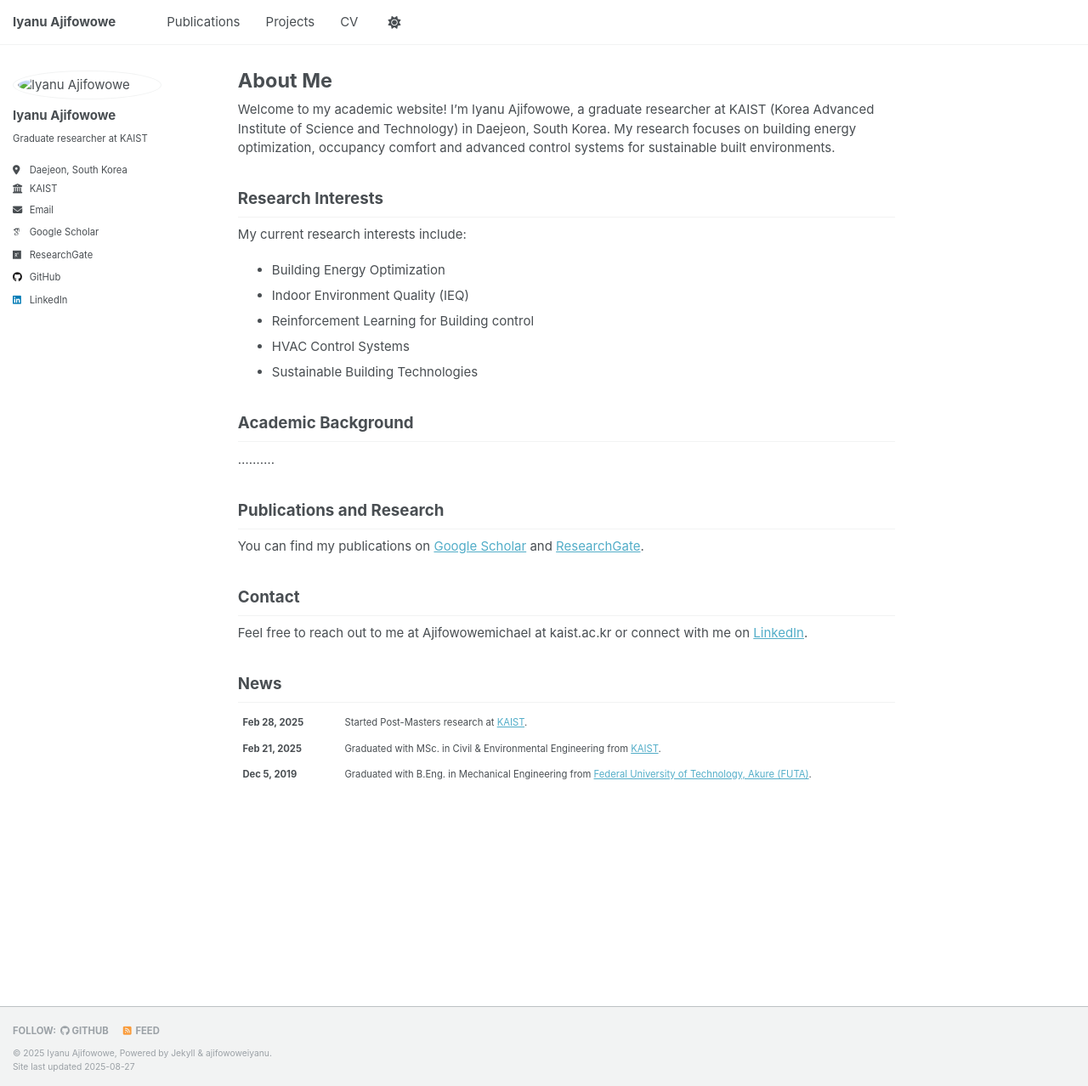
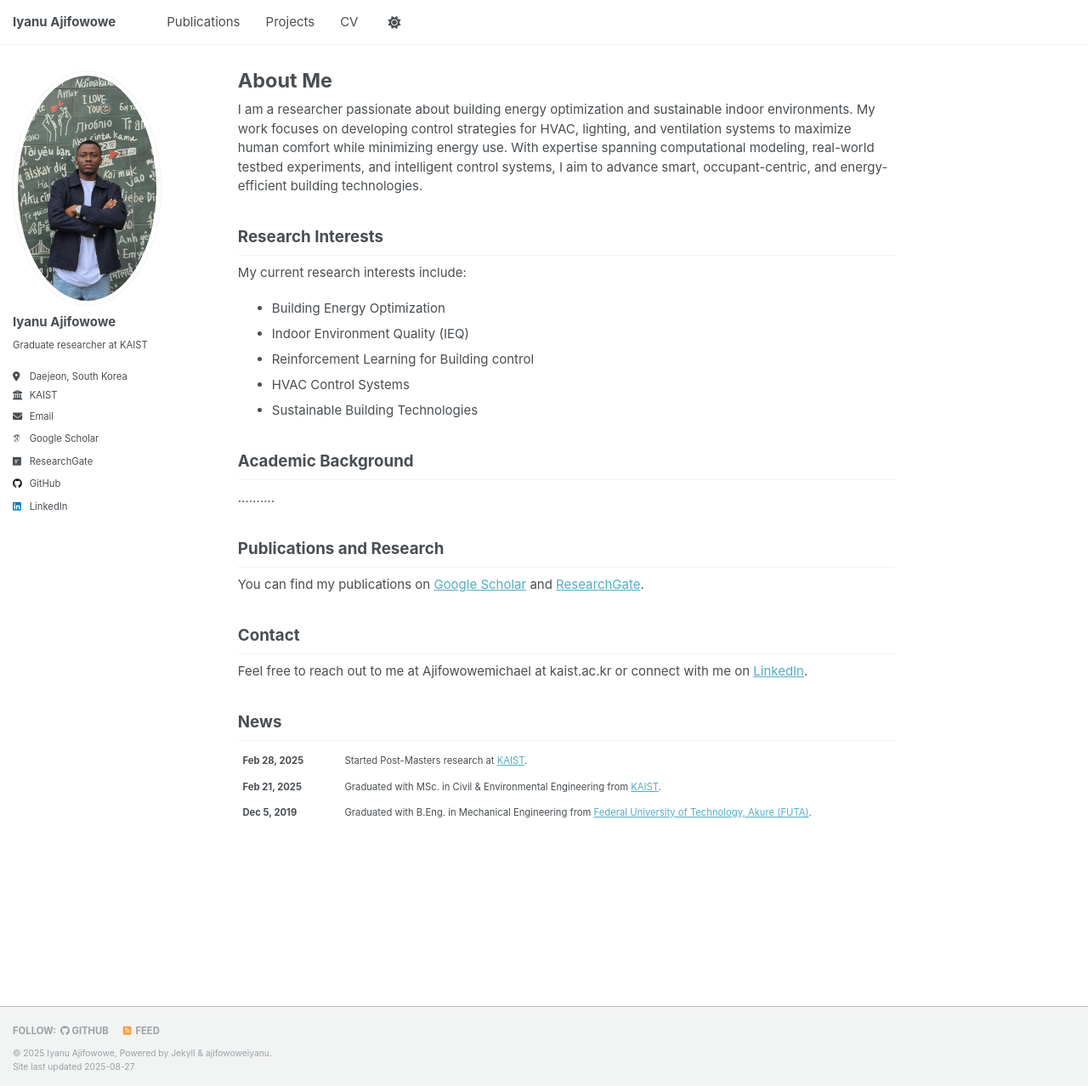
Before and after one commit to ajifowoweiyanu/ajifowoweiyanu.github.io, a Jekyll site: the page built from _pages/IyanuAjifowowe.md, in a window 1280 px wide and 1278 px high. Shown: the whole window at 85% size. Built offline with Jekyll 4.4.1, drawn with Linux system fonts in a browser that asks for light colours; some web fonts are replaced.

Commit message:
updated_images

```diff
--- a/_pages/IyanuAjifowowe.md
+++ b/_pages/IyanuAjifowowe.md
@@ -9,7 +9,7 @@ redirect_from:
   - /about.html
 ---
 
-Welcome to my academic website! I'm Iyanu Ajifowowe, a graduate researcher at KAIST (Korea Advanced Institute of Science and Technology) in Daejeon, South Korea. My research focuses on building energy optimization, occupancy comfort and advanced control systems for sustainable built environments.
+I am a researcher passionate about building energy optimization and sustainable indoor environments. My work focuses on developing control strategies for HVAC, lighting, and ventilation systems to maximize human comfort while minimizing energy use. With expertise spanning computational modeling, real-world testbed experiments, and intelligent control systems, I aim to advance smart, occupant-centric, and energy-efficient building technologies.
 
 ## Research Interests
 
```
Also changed, not shown: images/bio-image.jpg (renamed from images/bio-image.jpeg).
